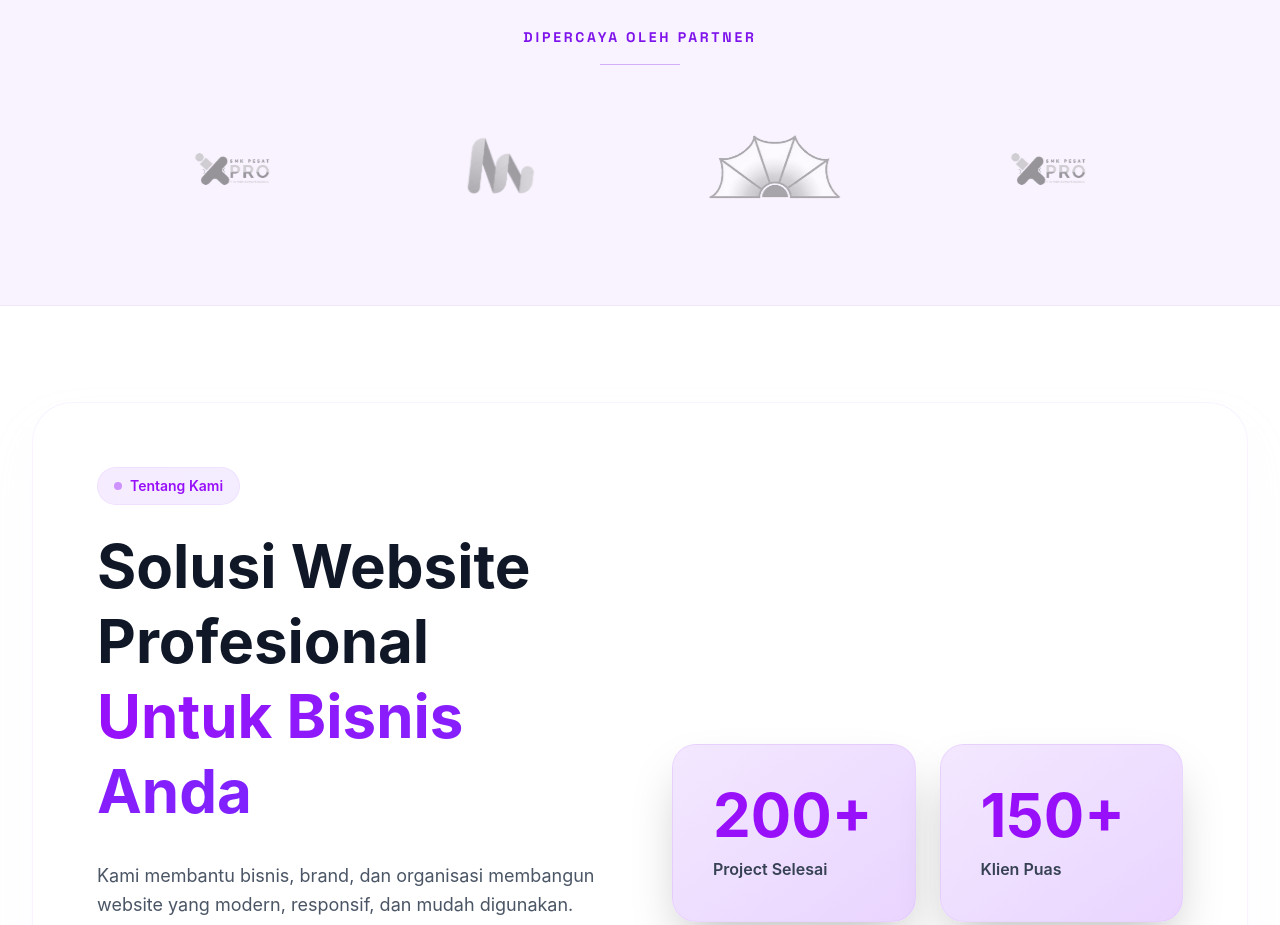
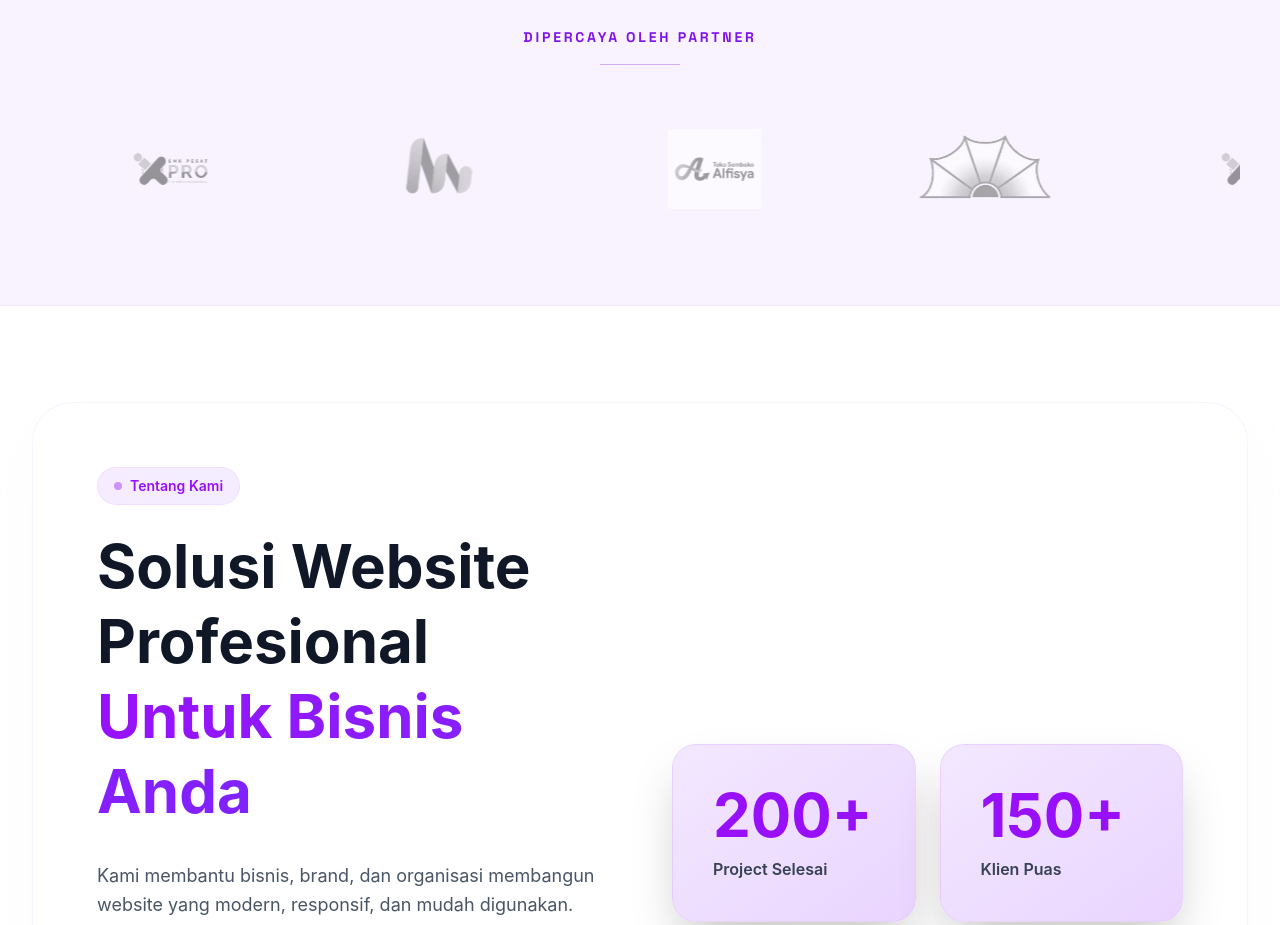
Before and after one commit to ArleyxaSyarif/arkanaweb, a Next.js app: page / in a window 1280 px wide. Shown: the part 980-1905 px from the top of the page. Built offline with nearby package versions, Linux system fonts and the light colour scheme.

Commit message:
update alfisya klien

```diff
--- a/data/partners.ts
+++ b/data/partners.ts
@@ -7,6 +7,7 @@ export const PARTNERS: Partner[] = [
     { name: "LSP STP Bogor", src: "/img/lsp.png" },
     { name: "SMK Pesat PRO", src: "/img/pesat.png" },
     { name: "Arkana Web", src: "/img/logo.png" },
+    { name: "Toko Sembako Alfisyah", src: "/img/alfisya.png" },
     // { name: "Slack", src: "https://logo.clearbit.com/slack.com" },
     // { name: "Adobe", src: "https://logo.clearbit.com/adobe.com" },
     // { name: "Intercom", src: "https://logo.clearbit.com/intercom.com" }
```
Also changed, not shown: public/img/alfisya.png (added).
